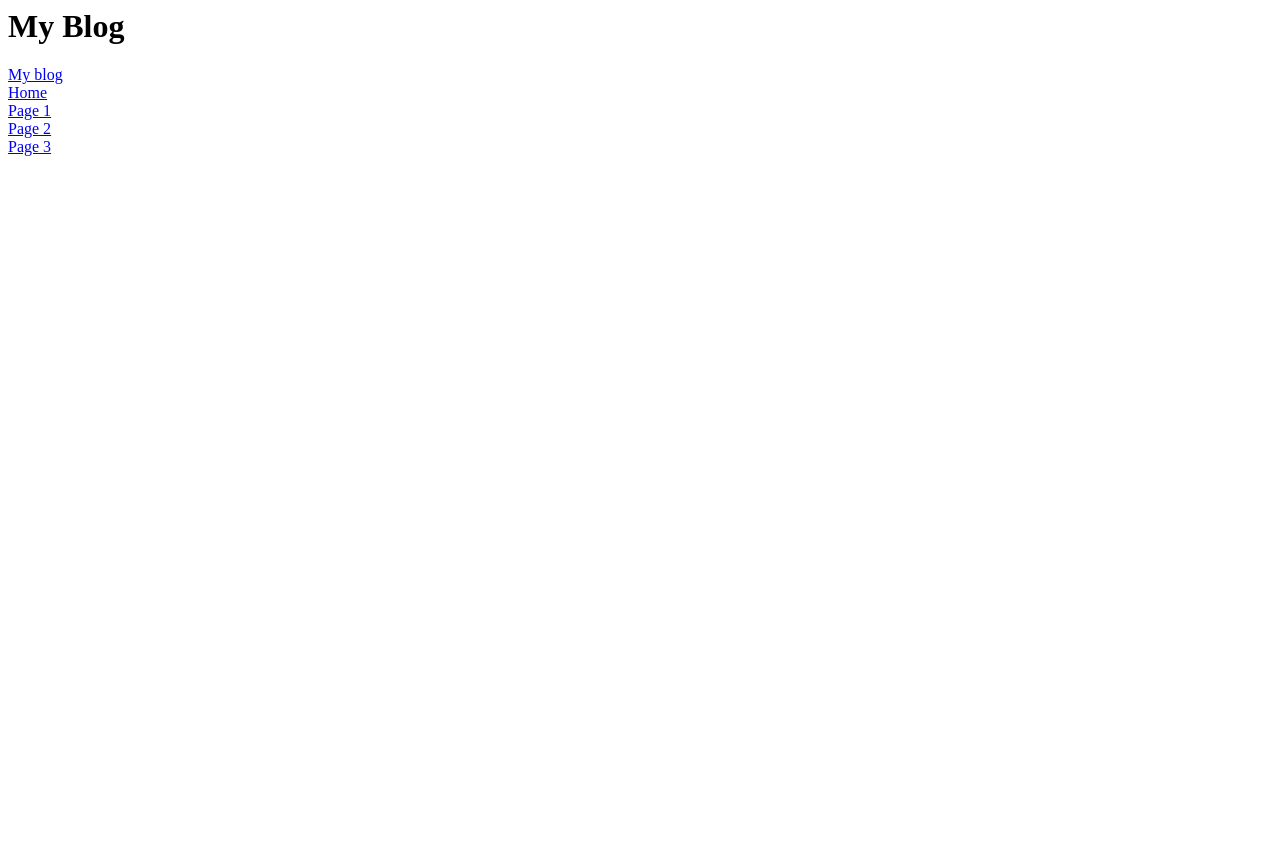
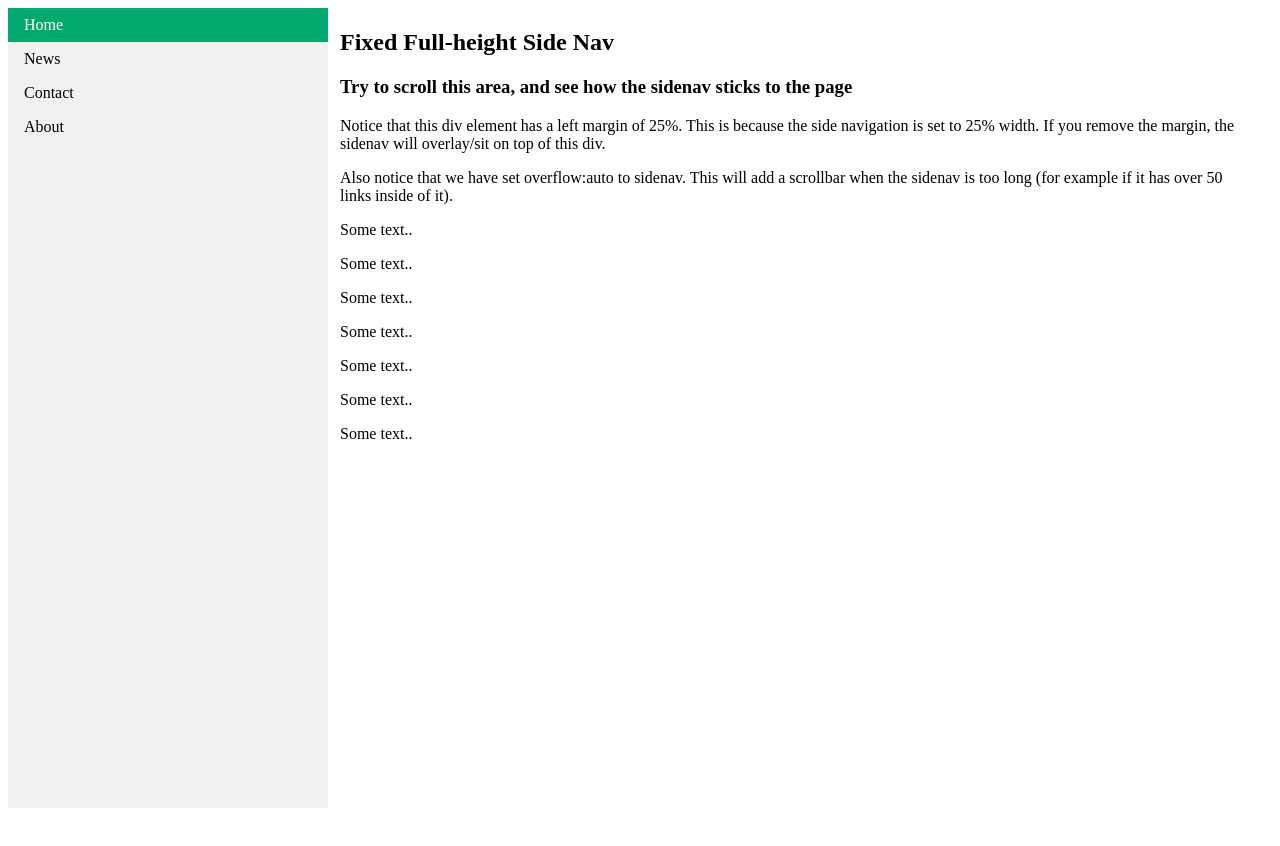
Before and after one commit to er-contreras/my_blog_from_scratch, a plain HTML site: page index.html in a window 1280 px wide. Before the commit the page ends 800 px from the top, so only its background shows below. Drawn offline with Linux system fonts and the light colour scheme.

Commit message:
Add basic structure

```diff
--- a/index.html
+++ b/index.html
@@ -10,21 +10,53 @@
       list-style-type: none;
       margin: 0;
       padding: 0;
+      width: 25%;
+      background-color: #f1f1f1;
+      position: fixed;
+      height: 100%;
+      overflow: auto;
+    }
+
+    li a {
+      display: block;
+      color: #000;
+      padding: 8px 16px;
+      text-decoration: none;
+    }
+
+    li a.active {
+      background-color: #04AA6D;
+      color: white;
+    }
+
+    li a:hover:not(.active) {
+      background-color: #555;
+      color: white;
     }
   </style>
 </head>
 <body>
-  <h1>My Blog</h1>
   <nav>
-    <div>
-      <a href="#">My blog</a>
-    </div>
     <ul>
-      <li><a href="#">Home</a></li>
-      <li><a href="#">Page 1</a></li>
-      <li><a href="#">Page 2</a></li>
-      <li><a href="#">Page 3</a></li>
+      <li><a class="active" href="#">Home</a></li>
+      <li><a href="#news">News</a></li>
+      <li><a href="#contact">Contact</a></li>
+      <li><a href="#about">About</a></li>
     </ul>
   </nav>
+
+  <div style="margin-left:25%;padding:1px 16px;height:1000px;">
+    <h2>Fixed Full-height Side Nav</h2>
+    <h3>Try to scroll this area, and see how the sidenav sticks to the page</h3>
+    <p>Notice that this div element has a left margin of 25%. This is because the side navigation is set to 25% width. If you remove the margin, the sidenav will overlay/sit on top of this div.</p>
+    <p>Also notice that we have set overflow:auto to sidenav. This will add a scrollbar when the sidenav is too long (for example if it has over 50 links inside of it).</p>
+    <p>Some text..</p>
+    <p>Some text..</p>
+    <p>Some text..</p>
+    <p>Some text..</p>
+    <p>Some text..</p>
+    <p>Some text..</p>
+    <p>Some text..</p>
+  </div>
 </body>
 </html>
```
